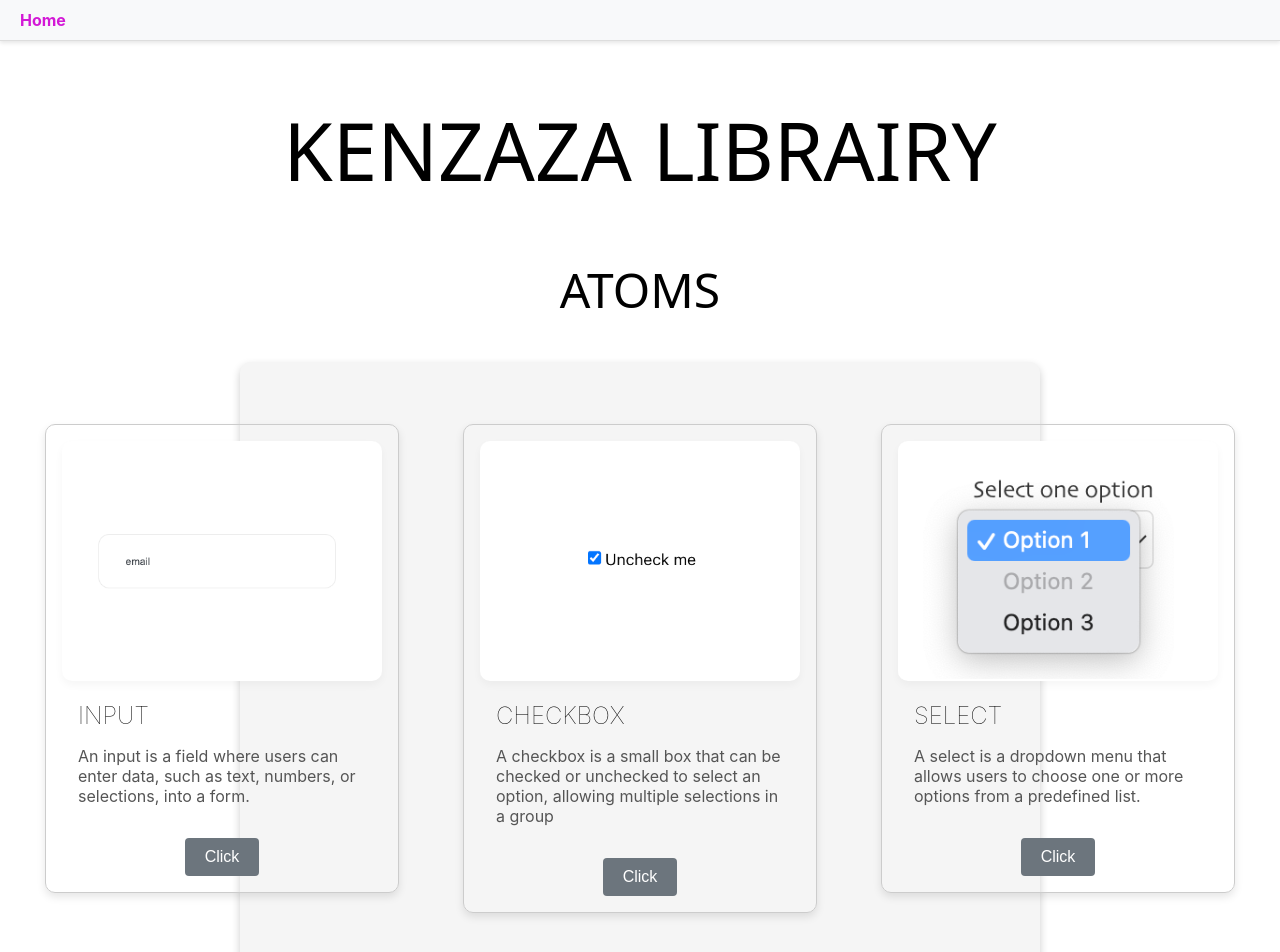
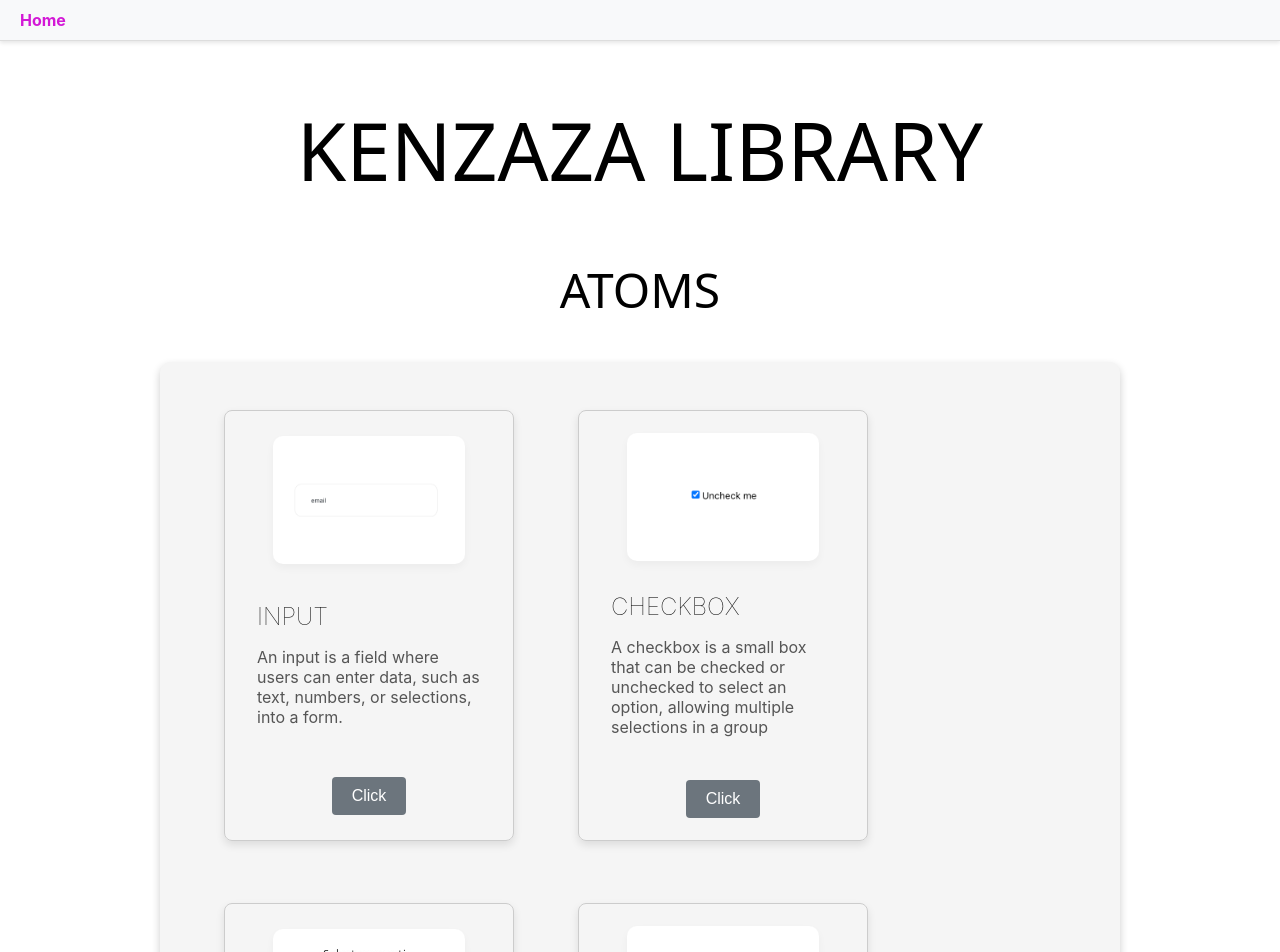
Before and after one commit to alxesv/B3_REACT_ADVANCED, a React (Create React App) app in the folder kenzaza/: page / in a window 1280 px wide. Shown: the top 952 px of the page. Built offline with nearby package versions, Linux system fonts and the light colour scheme.

Commit message:
css main page

```diff
--- a/kenzaza/src/pages/MainPage.tsx
+++ b/kenzaza/src/pages/MainPage.tsx
@@ -2,7 +2,7 @@ import React from 'react';
 import Button from '../components/atoms/button/Button';
 import Card from '../components/molecules/card/Card';
 import { useNavigate } from 'react-router-dom';
-import './Mainpage.css';
+import './mainpage.css';
 
 function MainPage() {
 
@@ -140,13 +140,13 @@ function MainPage() {
   return (
     // add a background image to this div : style={{backgroundImage: `url(${background})`}}
     <div className='mainpage'>
-      <h1 className='kenzaza'>KENZAZA LIBRAIRY</h1>
+      <h1 className='kenzaza'>KENZAZA LIBRARY</h1>
       <h2 className='atomic-design'>ATOMS</h2>
 
       <div className='box-container'>
         {cards.map((card, index) => (
           <div className='row-card'>
-            <Card key={index} {...card} fontWeight='lighter'/>
+            <Card key={index} {...card} fontWeight='lighter' width='16' />
           </div>
        ))}
       </div>
@@ -157,7 +157,7 @@ function MainPage() {
       <div className='box-container'>
       {cards2.map((card, index) => (
          <div className='row-card'>
-         <Card key={index} {...card} />
+         <Card key={index} {...card} width='16' />
        </div>
       ))}
       </div>
@@ -167,7 +167,7 @@ function MainPage() {
       <div className='box-container'>
       {cards3.map((card, index) => (
          <div className='row-card'>
-         <Card key={index} {...card} />
+         <Card key={index} {...card} width='16' />
        </div>
       ))}
       </div>
--- a/kenzaza/src/pages/Mainpage.css
+++ b/kenzaza/src/pages/Mainpage.css
@@ -33,52 +33,36 @@
 }
 
 .box-container {
-  /* Gestion de la box */
-  width: auto;
+    width: auto;
     height: auto;
     background-color: #f5f5f5;
-    margin: 20px 15rem;
-    padding: 30px;
+    margin: 20px 10rem;
     box-shadow: 0 4px 8px rgba(0, 0, 0, 0.2);
     border-radius: 10px;
-
-
-    /* Gestion de la position des cards */
-
-
-
-    display: grid;
-    grid-template-columns: repeat(3, 0.5fr);
-    gap: px;
-    align-content: space-evenly;
-    justify-content: center;
-    align-items: stretch;
-    justify-items: center;
+    display: flex;
+    flex-direction: row;
+    flex-wrap: wrap;
+    justify-content: flex-start;
+    padding-left: 2rem;
 }
 
 
 .card-image img {
-  width: 20rem;
-  height: 15rem;
+  width: 12rem;
+  height: 8rem;
   object-fit: contain;
   box-shadow: 0 4px 8px rgb(0 0 0 / 4%);
   border-radius: 10px;
   background-color: white;
 }
 
-.card {
-  display: flex;
-  flex-direction: column;
-  border: 1px solid #ccc;
-  border-radius: 10px;
-  overflow: hidden;
-  width: 300px;
-
-  padding: 1rem;
-  width: 20rem;
-
+.row-card {
+  margin: 2rem;
+  padding: 1rem 0;
 }
 
-.row-card {
-  margin: 2rem;
+.card {
+  align-items: center;
+  min-height: 100%;
+  justify-content: space-around;
 }
```
